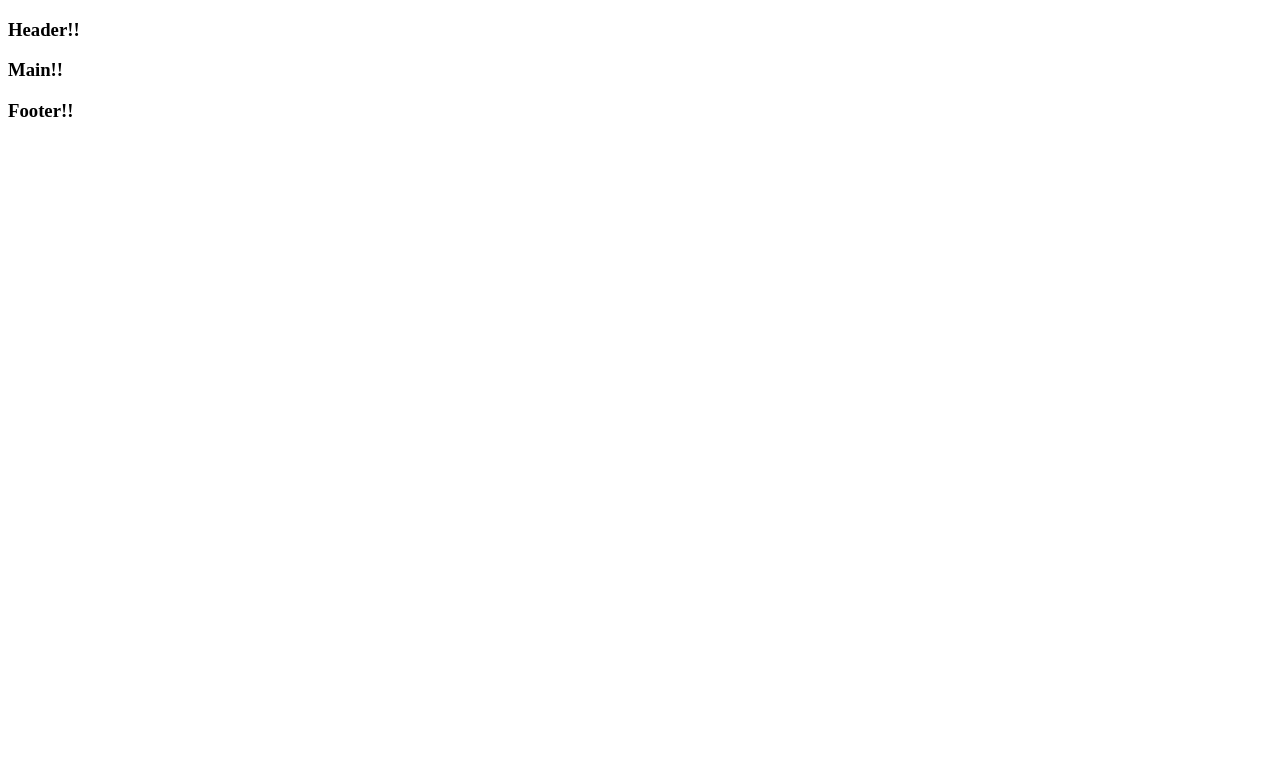
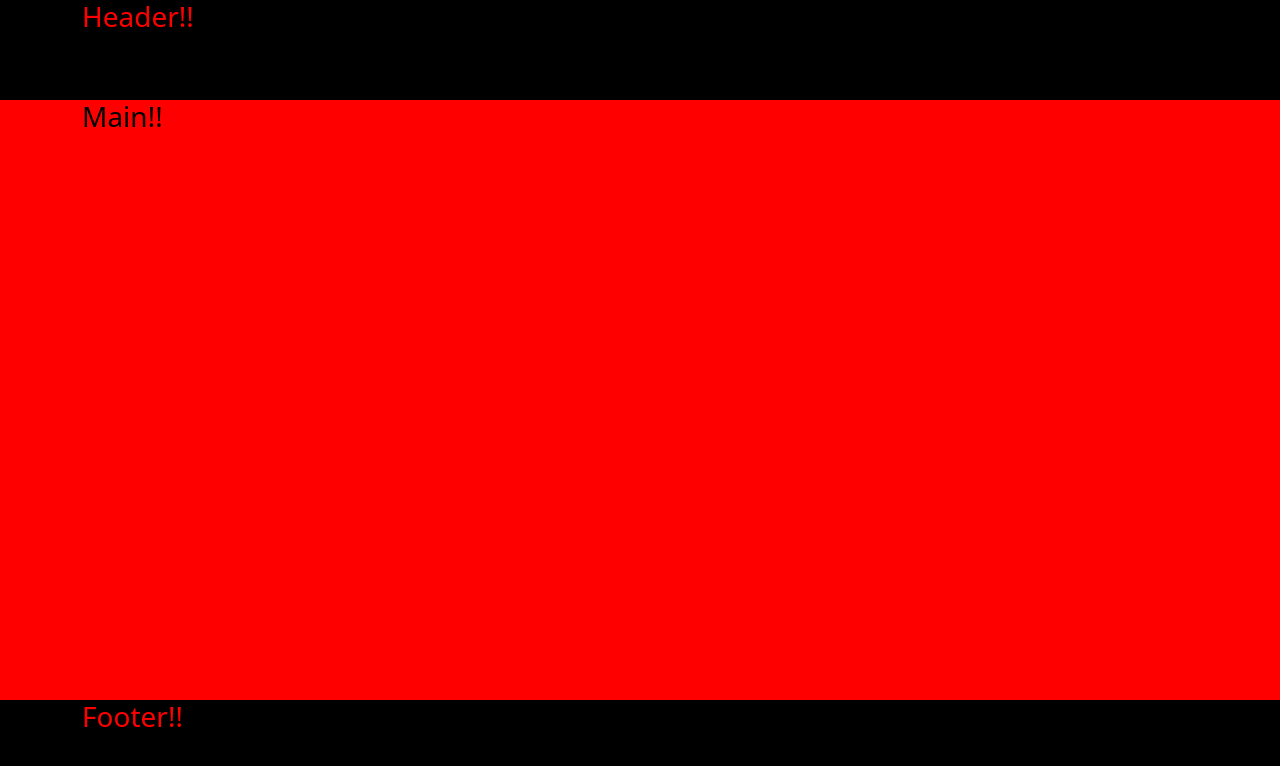
Before and after one commit to MicheleIanni86/Portfolio-Michele-Ianni, a Vue app: page / in a window 1280 px wide. Shown: the top 766 px of the page. Built offline with nearby package versions, Linux system fonts and the light colour scheme.

Commit message:
feat: adjust Scss and structure compontents

```diff
--- a/package.json
+++ b/package.json
@@ -15,7 +15,8 @@
   },
   "devDependencies": {
     "@vitejs/plugin-vue": "^5.0.5",
-    "sass": "^1.77.7",
+    "sass": "^1.77.8",
+    "sass-loader": "^14.2.1",
     "vite": "^5.3.3"
   }
 }
--- a/src/App.vue
+++ b/src/App.vue
@@ -4,12 +4,16 @@ import Main from "./components/Main.vue";
 import Footer from "./components/Footer.vue";
 
 export default {
- data() {
-  return {
+  data() {
+    return {
+
+    };
+  },
+  components: { Header, Main, Footer },
+
+  methods: {
 
   }
-},
-  components: { Header, Main, Footer }
 };
 
 </script>
--- /dev/null
+++ b/src/assets/styles.scss
@@ -0,0 +1 @@
+@import "node_modules/bootstrap/scss/bootstrap";
--- a/src/components/Footer.vue
+++ b/src/components/Footer.vue
@@ -1,12 +1,20 @@
-<script >
+<script>
 
 </script>
 
 <template>
-  <div>
-    <h3>Footer!!</h3>
+  <div class="footer-container">
+    <div class="container">
+      <h3>Footer!!</h3>
+    </div>
   </div>
 
 </template>
 
-<style lang="scss" scoped></style>
+<style lang="scss" scoped>
+.footer-container {
+  height: 100px;
+  background-color: #000;
+  color: red;
+}
+</style>
--- a/src/components/Header.vue
+++ b/src/components/Header.vue
@@ -3,10 +3,18 @@
 </script>
 
 <template>
-  <div>
-    <h3>Header!!</h3>
+  <div class="header-container">
+    <div class="container">
+      <h3>Header!!</h3>
+    </div>
   </div>
 
 </template>
 
-<style lang="scss" scoped></style>
+<style lang="scss" scoped>
+.header-container {
+  height: 100px;
+  background-color: #000;
+  color: red;
+}
+</style>
--- a/src/components/Main.vue
+++ b/src/components/Main.vue
@@ -3,10 +3,18 @@
 </script>
 
 <template>
-  <div>
-    <h3>Main!!</h3>
+  <div class="main-container">
+    <div class="container">
+      <h3>Main!!</h3>
+    </div>
   </div>
 
 </template>
 
-<style lang="scss" scoped></style>
+<style lang="scss" scoped>
+.main-container {
+  height: calc(100vh - 200px);
+  background-color: red;
+  color: black;
+}
+</style>
--- a/src/main.js
+++ b/src/main.js
@@ -1,5 +1,7 @@
 import { createApp } from 'vue';
-import './style.css';
+
 import App from './App.vue';
+import 'bootstrap/dist/css/bootstrap.min.css';
+import './assets/styles.scss';
 
 createApp(App).mount('#app');
--- a/vite.config.js
+++ b/vite.config.js
@@ -1,7 +1,14 @@
-import { defineConfig } from 'vite'
-import vue from '@vitejs/plugin-vue'
+import { defineConfig } from 'vite';
+import vue from '@vitejs/plugin-vue';
 
 // https://vitejs.dev/config/
 export default defineConfig({
   plugins: [vue()],
-})
+  css: {
+    preprocessorOptions: {
+      scss: {
+        additionalData: `@import "node_modules/bootstrap/scss/bootstrap";`
+      }
+    }
+  }
+});
```
Also changed, not shown: src/style.scss (deleted), 1 other file (tests, documents, lock files or other folders).
